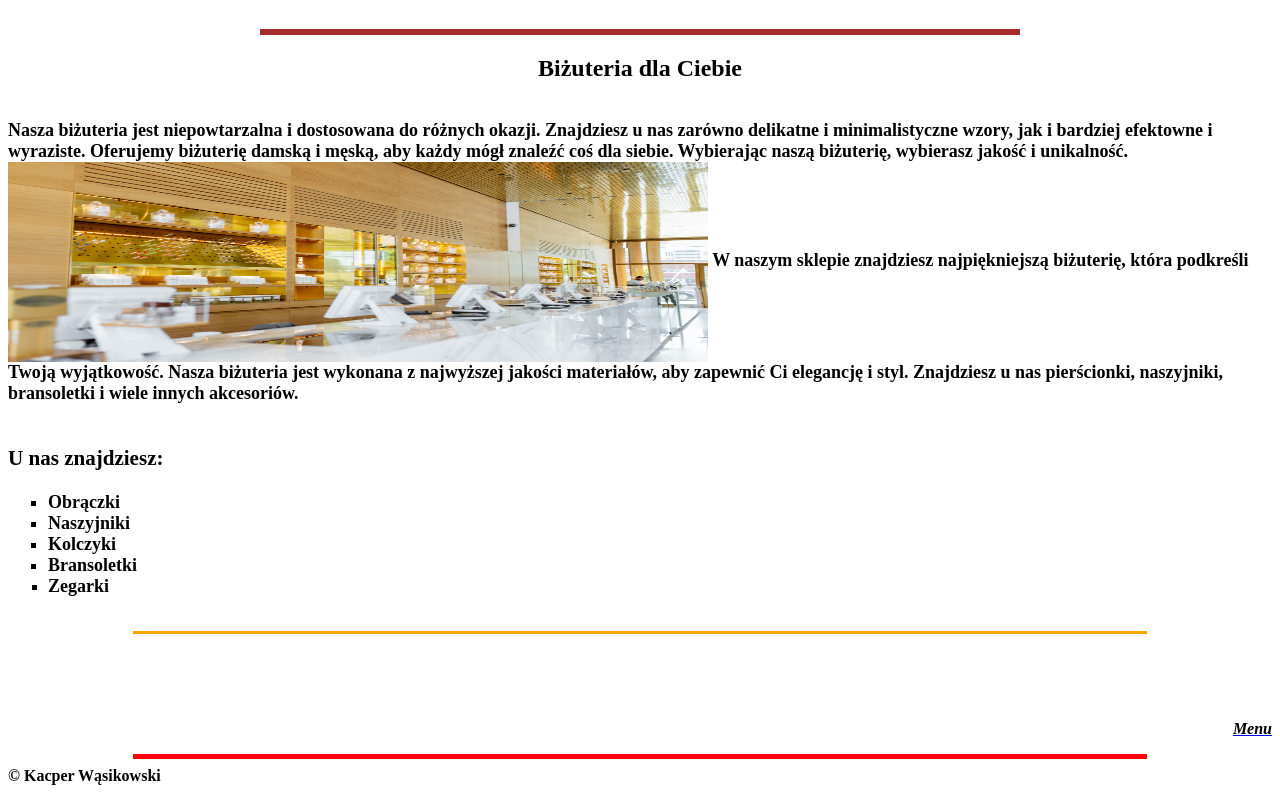
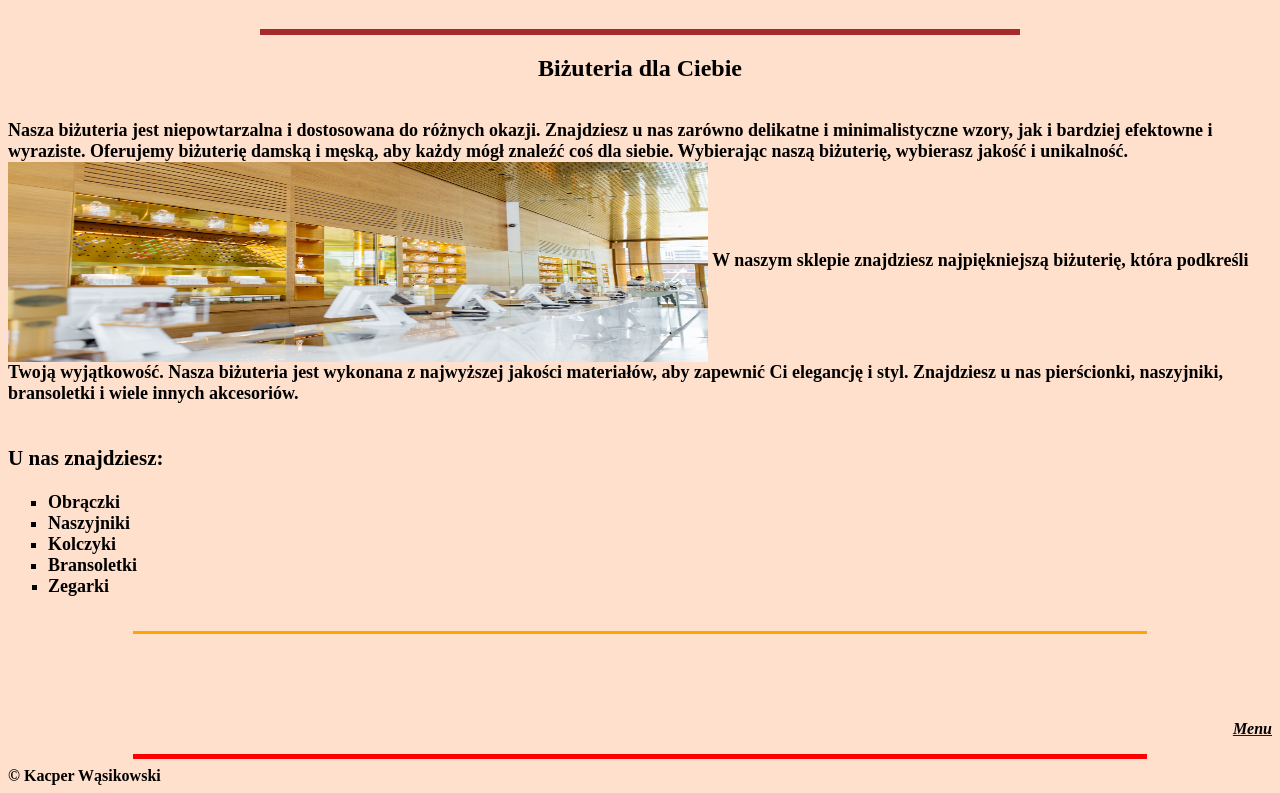
Before and after one commit to wasikowskikacper/sprawdzian1, a plain HTML site: page 1.html in a window 1280 px wide. Shown: the part 131-924 px from the top of the page. Drawn offline with Linux system fonts and the light colour scheme.

Commit message:
Update 1.html

```diff
--- a/1.html
+++ b/1.html
@@ -4,7 +4,7 @@
     <meta charset="UTF-8">
     <title>Wykonał Wąsikowski</title>
 </head>
-<body bgcolor="">
+<body bgcolor="ffe0cc">
     <p><center> <b><font color="pink" face="Times New Roman" size="6"> <b><i><h1>Sklep z biżuterią</h1></i></b></font></center></p>
     <hr size="6" color="brown" width="60%"
     <br>
```
